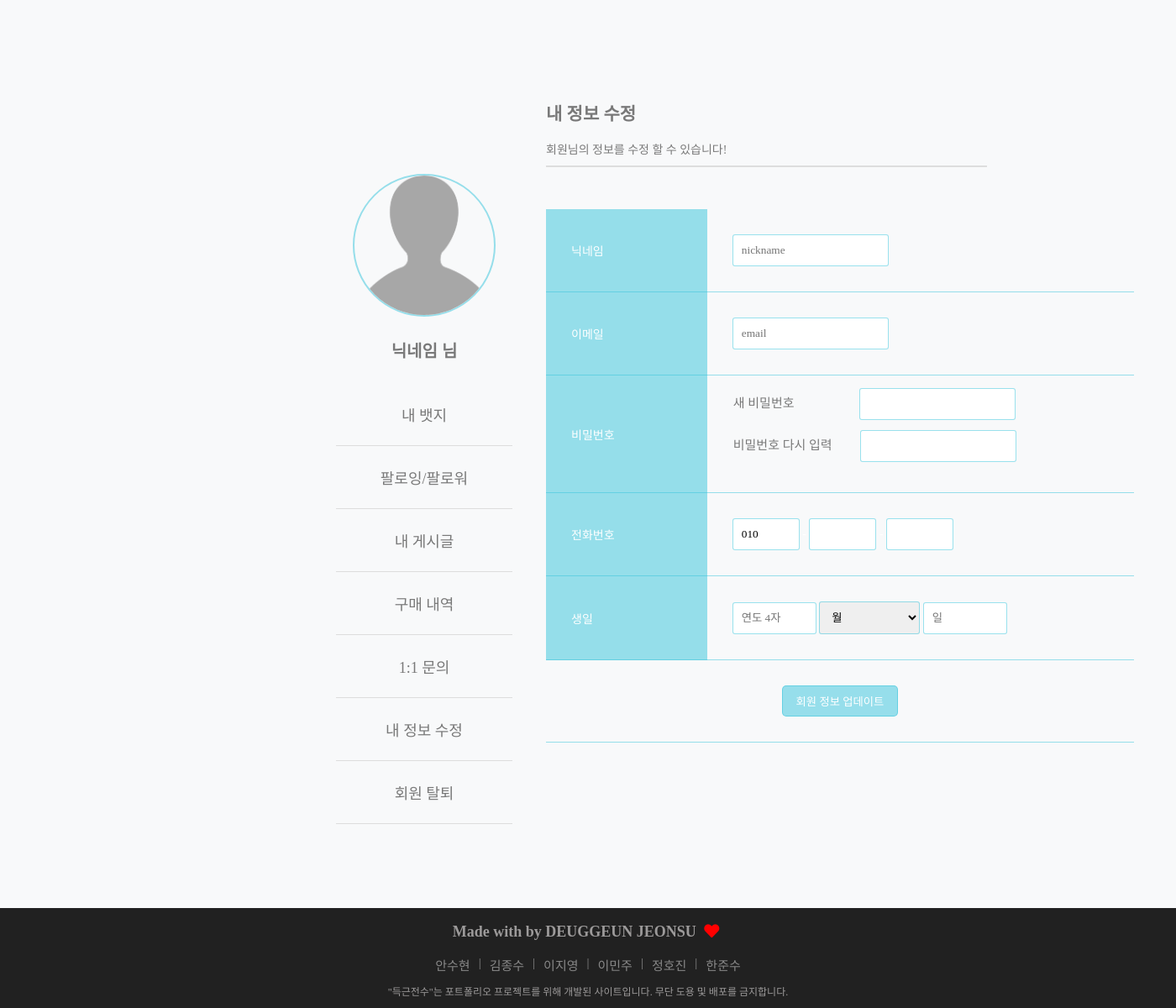
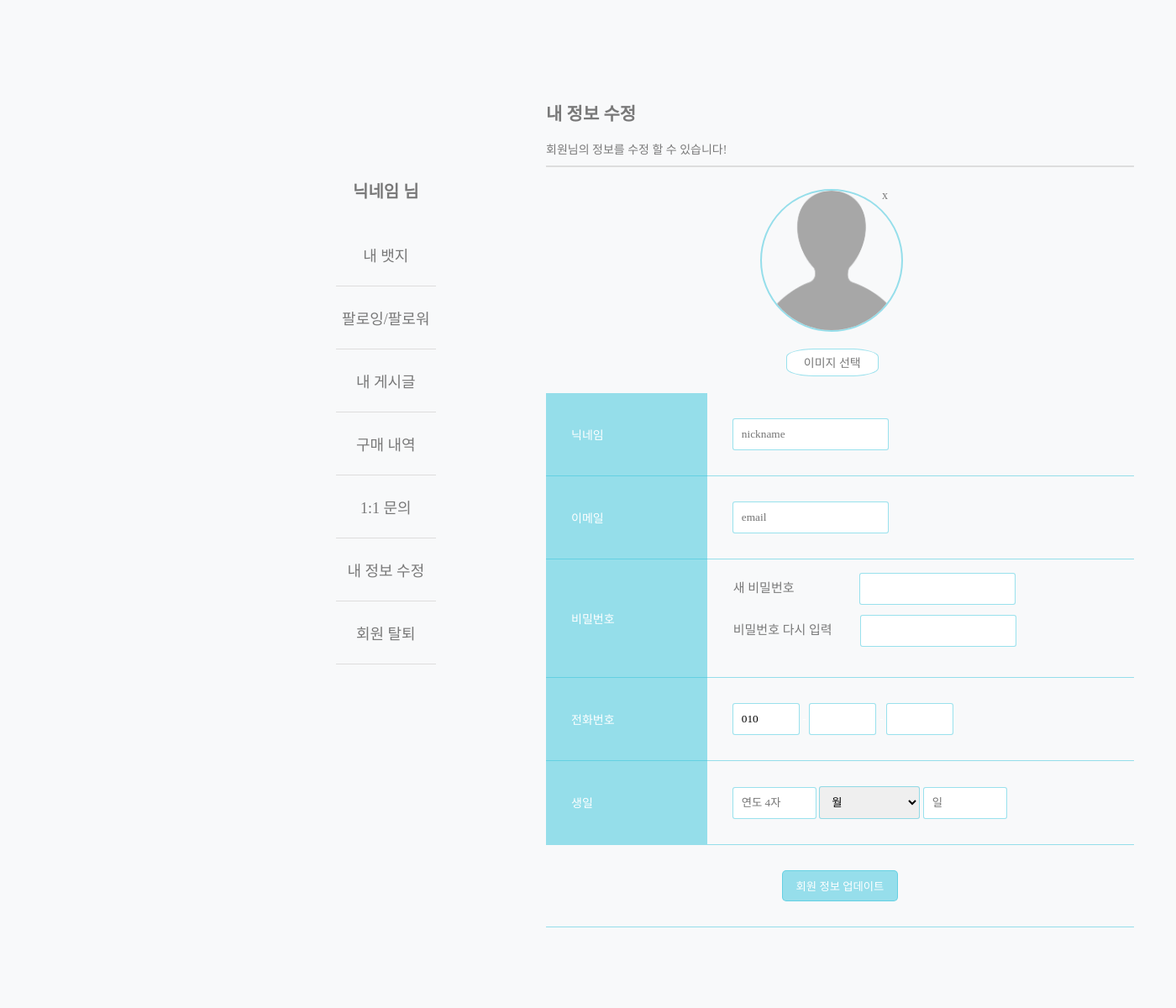
Before and after one commit to DeuggeunJeonsu/DeuggeunJeonsu, a Java web app: page /myPage/myUpdate in a window 1400 px wide. Shown: the part 109-1309 px from the top of the page at 84% size. Run offline with Spring Boot 4, a stand-in JSP engine, Linux system fonts and the light colour scheme; the project's own start-up code is not run, and a stand-in starts its controllers and pages; some libraries are stand-ins or nearby versions; some web fonts are replaced.

Commit message:
2023-09-05(회원정보수정)

```diff
--- a/FinalProject/src/main/webapp/WEB-INF/views/member/myPage/myUpdate.jsp
+++ b/FinalProject/src/main/webapp/WEB-INF/views/member/myPage/myUpdate.jsp
@@ -7,8 +7,8 @@
     <meta charset="UTF-8">
     <meta name="viewport" content="width=device-width, initial-scale=1.0">
     <title>Document</title>
+    <link rel="stylesheet" href="../resources/css/member/myPage/myPageSideBar-style.css">
     <link rel="stylesheet" href="/resources/css/member/myPage/myUpdate-style.css">
-    <link rel="stylesheet" href="../resources/css/member/myPage/myPageSideBar-style.css">
 </head>
 <body>
     <jsp:include page="/WEB-INF/views/common/header.jsp"></jsp:include>
@@ -17,19 +17,15 @@
     <div id="list">
     <jsp:include page="/WEB-INF/views/member/myPage/myPageSideBar.jsp"></jsp:include>
 
+
+
         <form action="/member/myUpdate" method="POST">
-         <div id="right-content-area">
         <div id="title-area">
                 <div><h2>내 정보 수정</h2></div>
                 <div>회원님의 정보를 수정 할 수 있습니다!</div>
         </div>
+         <div id="right-content-area">
             <table class="tg" id="UserTable">
-            <thead>
-                <td>
-                    <th>
-                    </th>
-                </td>
-            </thead>
         <tbody>
           <tr>
             <td class="tg-0pky firstBox makeOutLine">닉네임</td>
@@ -82,6 +78,21 @@
             </td>
           </tr>
         </tbody>
+
+
+        <form action="profile" method="POST" name="myPageFrm" id="profileFrm" enctype="multipart/form-data">
+
+        <div class="myPageProfile2">
+                <img src="../../../../resources/images/user.png">
+            </div>
+        </div>
+        <span id="deleteImage">x</span>
+
+        <div class="profile-btn-area">
+            <label for="imageInput">이미지 선택</label>
+            <input type="file" name="profileImage" id="imageInput" accept="image/*">
+    </form>
+
         </table>
 
         </form>
--- a/FinalProject/src/main/webapp/resources/css/member/myPage/myUpdate-style.css
+++ b/FinalProject/src/main/webapp/resources/css/member/myPage/myUpdate-style.css
@@ -86,3 +86,71 @@
 #right-content-area{
     width: 75%;
 }
+
+form[name='myPageFrm']{
+  display: flex;
+  justify-content: center;
+  align-items: center;
+  flex-direction: column;
+}
+
+/* 삭제버튼 */
+form[name='myPageFrm']{position: relative;}
+
+#deleteImage{
+  margin-top: -170px;
+  margin-left: 400px;
+  position:  absolute;
+  cursor: pointer;
+}
+
+.profile-btn-area{
+  width: 230px;
+  margin: 20px 0;
+
+  display: flex;
+  justify-content: center;
+  align-items: center;
+  margin-left: 43%;
+}
+
+.profile-btn-area > *{
+  width: 110px;
+  height: 33px;
+  border-radius: 30%;
+  padding: 5px 5px;
+
+
+  border: 1px solid rgba(52, 196, 219, 0.5);
+  background-color: white;
+  font-size: 14px;
+  cursor: pointer;
+  text-align: center;
+}
+
+#imageInput{ display: none;}
+
+
+.myPageProfile2{
+  border-radius: 50%;
+  border: 2px solid rgba(52, 196, 219, 0.5);
+
+  margin-top: 5%;
+  margin-left: 255px;
+  width: 170px;
+  height: 170px;
+
+  justify-content: center;
+  align-items: center;
+}
+
+.myPageProfile2 img{
+  width: 100%;
+  height: 100%;
+
+  border-radius: 50%;
+}
+
+.myPageProfile{
+  display: none;
+}
```
